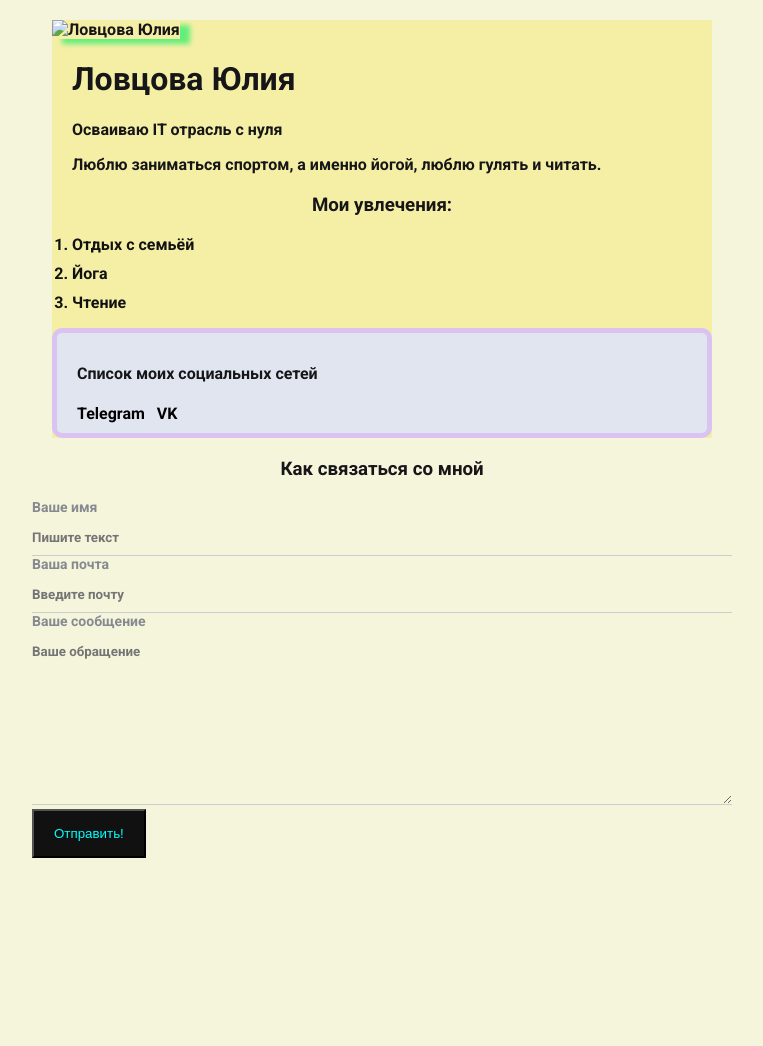
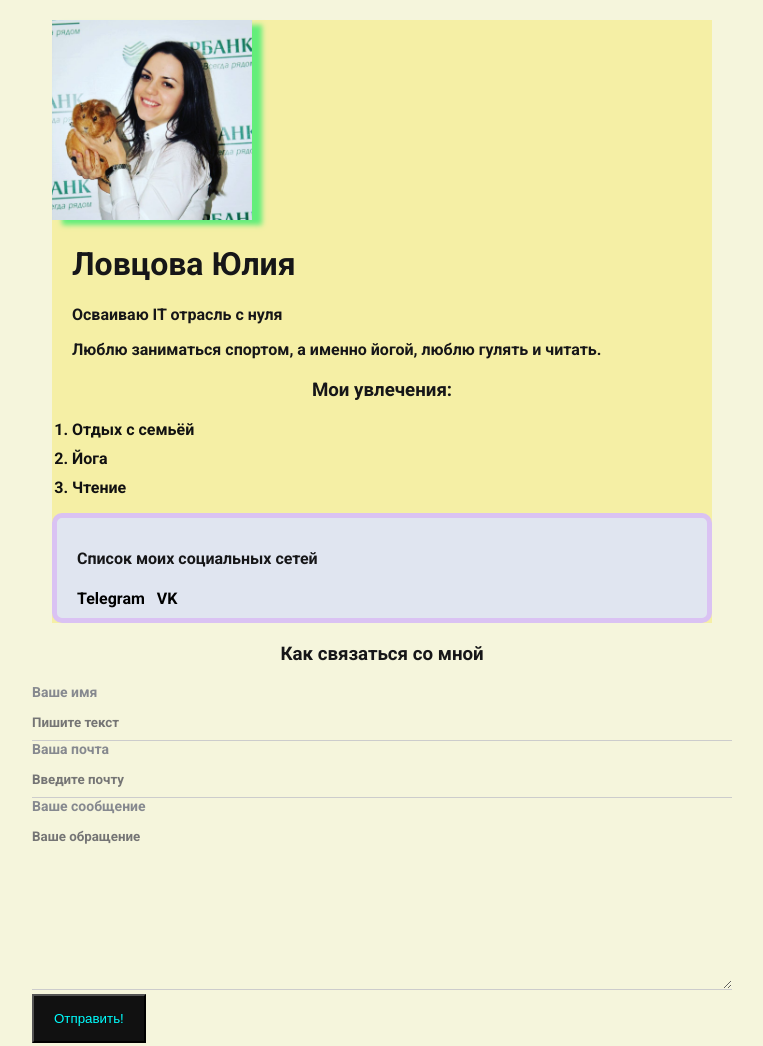
Before and after one commit to j-lovtsova/First-project, a plain HTML site: page index.html in a window 1280 px wide. Shown: the whole page, without its empty margins (258-1021 px from the left). Before the commit the page ends 866 px from the top, so only its background shows below. Drawn offline with Linux system fonts and the light colour scheme; the site is published under a folder, as on GitHub Pages, so addresses that start at the root find nothing.

Commit message:
рефакторинг

```diff
--- a/index.html
+++ b/index.html
@@ -15,7 +15,7 @@
       <div class="card">
         <div class="info">
           <img
-            src="/img/photo_2022-03-22_20-12-39.jpg"
+            src="./img/photo_2022-03-22_20-12-39.jpg"
             class="img"
             alt="Ловцова Юлия"
           />
```
